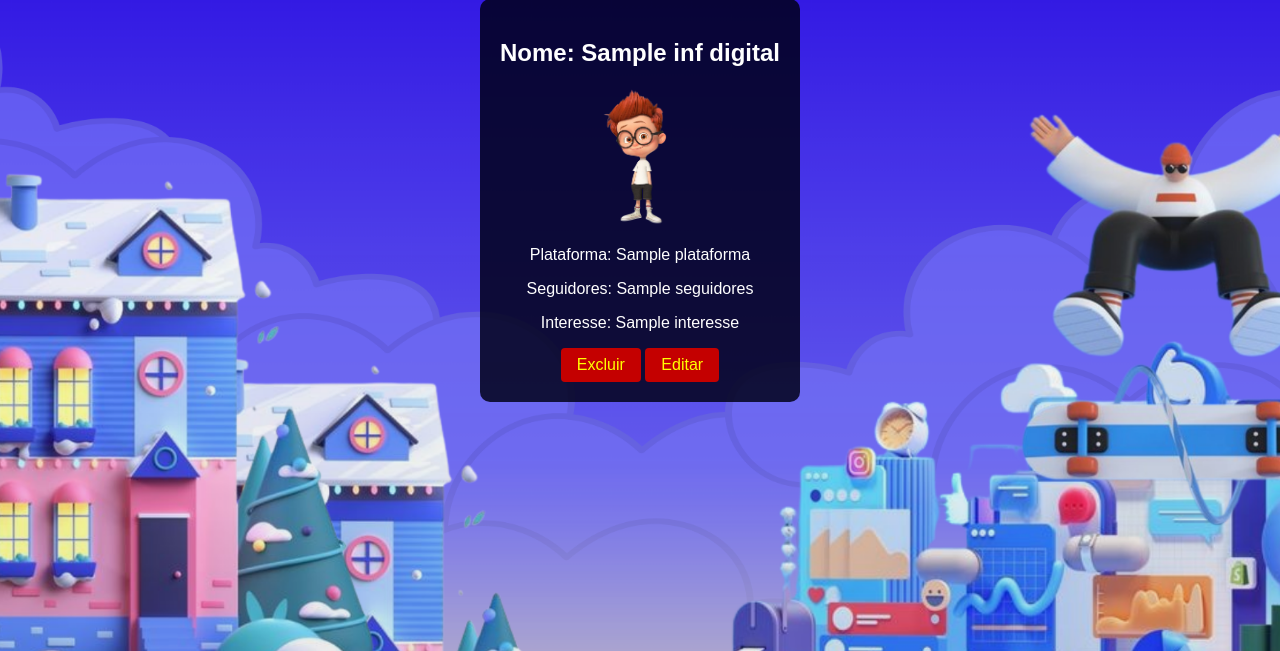
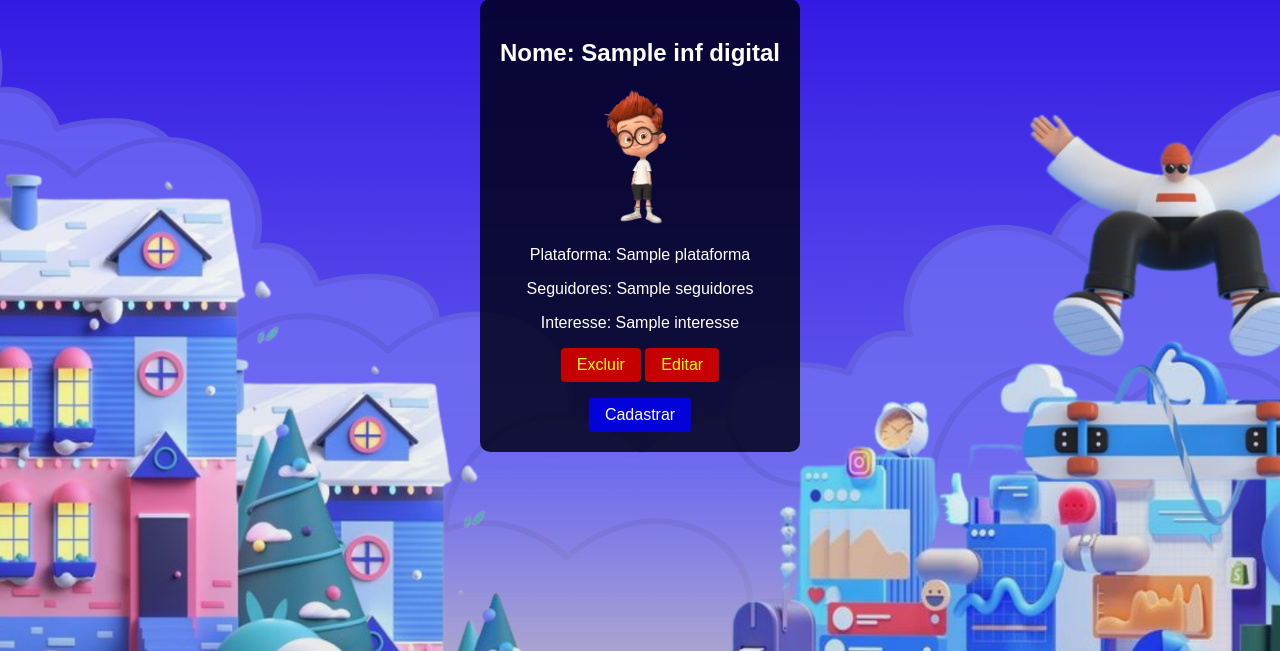
Before and after one commit to oscauebarbosa/CadInfDigital, a Flask app: template templates/InfDigital.html in a window 1280 px wide. Shown: the part 149-800 px from the top of the page. Run offline with Flask 3, Linux system fonts and the light colour scheme; the template is opened without the code that fills it: most values are stand-ins (such as "Sample title", 1, 10 or a date in 2020).

Commit message:
Add files via upload

```diff
--- a/static/estilo.css
+++ b/static/estilo.css
@@ -75,3 +75,16 @@ img {
 .btneditar:hover{
     background-color: #ff0000;
 }
+
+.btncadastrar{
+    background-color: rgba(0, 0, 253, 0.82);
+    color: #ffffff;
+    text-decoration: none;
+    padding: 8px 16px;
+    border-radius: 4px;
+    display: inline-block;
+}
+
+.btncadastrar:hover{
+    background-color: rgba(0, 0, 196, 0.82);
+}
--- a/templates/InfDigital.html
+++ b/templates/InfDigital.html
@@ -24,6 +24,10 @@
         <a class="btnexcluir" href="/excluir/{{ InfDigital.nome }}" >Excluir</a>
         <a class="btneditar" href="editar/{{ InfDigital.nome }}" >Editar</a>
         <br>
+        <p></p>
+        <a class="btncadastrar" href="/cadastro" >Cadastrar</a>
+
+        <br>
 
 
     </div>
```
Also changed, not shown: templates/Cadastro.html (+14 -2 lines), templates/Editar.html (+20 -2 lines).
